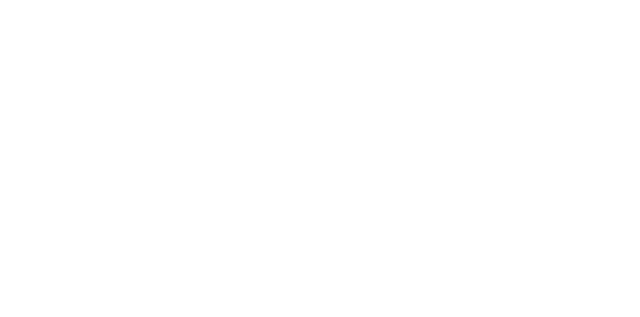
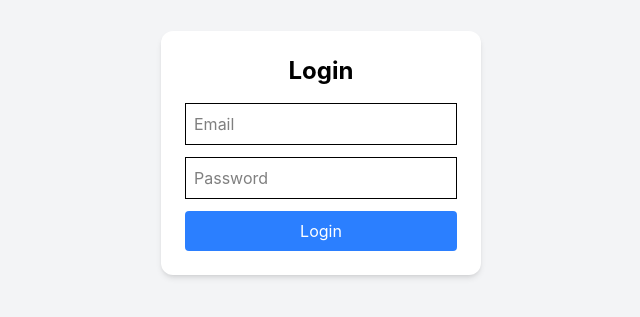
Before and after one commit to mohitchauhan1324325/School_Management_System, a React app in the folder frontend/: page /login in a window 1280 px wide. Before the commit this address had no page. Shown: the part 247-564 px from the top of the page, without its empty margins (319-959 px from the left). Built offline with nearby package versions, Linux system fonts and the light colour scheme; the HTML template or start-up script is replaced by a standard one.

Commit message:
feat: add login functionality with LoginPage and LoginForm components

```diff
--- a/frontend/src/App.jsx
+++ b/frontend/src/App.jsx
@@ -3,6 +3,7 @@
 import { BrowserRouter, Route, Routes } from 'react-router-dom'
 import AddStudents from './pages/AddStudents'
 import { ToastContainer } from 'react-toastify'
+import LoginPage from './pages/LoginPage'
 
 function App() {
 
@@ -12,6 +13,7 @@
         <Routes>
           <Route path="/" element={<StudentsPage />} />
           <Route path="/addStudents" element={<AddStudents />} />
+          <Route path="/login" element={<LoginPage />} />
         </Routes>
         <ToastContainer
           position="top-right"
--- /dev/null
+++ b/frontend/src/components/LoginForm.jsx
@@ -0,0 +1,37 @@
+import React from 'react'
+
+const LoginForm = ({ handleChange, hanedleLogin }) => {
+    return (
+        <div className='flex justify-center items-center min-h-screen bg-gray-100'>
+            <div className='bg-white p-6 rounded-xl shadow-md w-80'>
+                <h2 className='text-2xl font-bold mb-4 text-center'>
+                    Login</h2>
+
+                <input
+                    className="border p-2 w-full mb-3"
+                    type="email"
+                    name="email"
+                    onChange={handleChange}
+                    placeholder="Email"
+                />
+
+                <input
+                    className="border p-2 w-full mb-3"
+                    type="password"
+                    name="password"
+                    placeholder="Password"
+                    onChange={handleChange}
+                />
+
+                <button
+                    className="bg-blue-500 text-white w-full p-2 rounded"
+                    onClick={hanedleLogin}
+                >
+                    Login
+                </button>
+            </div>
+        </div>
+    )
+}
+
+export default LoginForm
--- /dev/null
+++ b/frontend/src/components/Navbar.jsx
@@ -0,0 +1,11 @@
+import React from 'react'
+
+const Navbar = () => {
+  return (
+    <div>
+
+    </div>
+  )
+}
+
+export default Navbar
--- /dev/null
+++ b/frontend/src/pages/LoginPage.jsx
@@ -0,0 +1,40 @@
+import React from 'react'
+import LoginForm from '../components/LoginForm'
+import { toast } from 'react-toastify';
+import { useNavigate } from 'react-router-dom';
+import { useState } from 'react';
+
+const LoginPage = () => {
+
+    const navigate = useNavigate();
+
+    const [form, setForm] = useState({
+        email: "",
+        password: "",
+    });
+
+    const handleChange = (e) => {
+        setForm({ ...form, [e.target.name]: e.target.value });
+    }
+
+    const handleLogin = async () => {
+        try {
+
+            await LoginForm(form);
+            toast.success("Login successfully");
+            navigate("/");
+
+        } catch (error) {
+            toast.error(error.message);
+        }
+    };
+
+    return (
+        <LoginForm
+            handleChange={handleChange}
+            handleLogin={handleLogin}
+        />
+    )
+}
+
+export default LoginPage
--- a/frontend/src/pages/StudentsPage.jsx
+++ b/frontend/src/pages/StudentsPage.jsx
@@ -96,6 +96,13 @@
                 </div>
 
             </div>
+
+            <button
+                className="bg-blue-500 text-white p-2 rounded"
+                onClick={() => navigate("/login")}
+            >
+                login
+            </button>
         </div>
     )
 }
```
Also changed, not shown: 1 other file (tests, documents, lock files or other folders).
